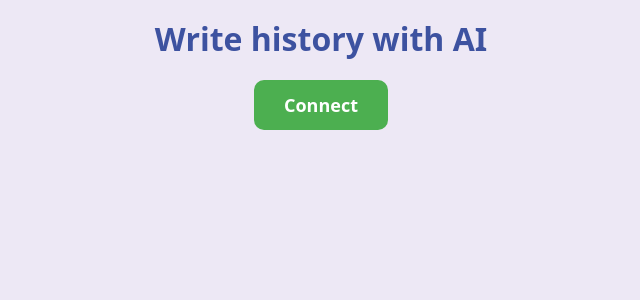
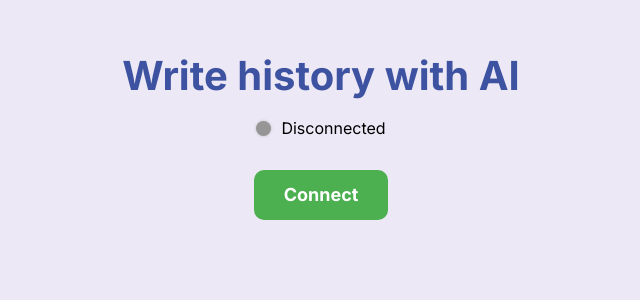
Before and after one commit to akselkristoffersen/llm-story-collab, a SvelteKit app in the folder frontend/: page / in a window 1280 px wide. Shown: the top 300 px of the page, without its empty margins (319-959 px from the left). Built offline with nearby package versions, Linux system fonts and the light colour scheme.

Commit message:
Update style and allow enpty message

```diff
--- a/frontend/src/routes/+layout.svelte
+++ b/frontend/src/routes/+layout.svelte
@@ -12,7 +12,10 @@
         width: 100vw;
         height: 100vh;
         height: 100dvh;
+        min-height: fit-content;
         display: flex;
         justify-content: center;
+        overflow-y: auto;
+        overflow-x: hidden;
     }
 </style>
--- a/frontend/src/routes/+page.svelte
+++ b/frontend/src/routes/+page.svelte
@@ -41,12 +41,10 @@
 	}
 
 	function onSendMessage() {
-		if (message.length > 0) {
-			awaitingResponse = true;
-			messages = [...messages, message];
-			socket.send(message);
-			message = "";
-		}
+		awaitingResponse = true;
+		messages = [...messages, message];
+		socket.send(message);
+		message = "";
 	}
 
 </script>
@@ -55,7 +53,20 @@
 
 <h1>Write history with AI</h1>
 
-<button class="button-connect" on:click={connectToWebsocket} hidden={socketConnecting || socketIsConnected}>
+<div class="connection-status">
+	<div
+	  class="status-light"
+	  style="background-color: {socketIsConnected ? '#4CAF50' : '#969696'}"
+	></div>
+	<p>{socketIsConnected ? 'Connected' : 'Disconnected'}</p>
+  </div>
+
+<button
+	class="button-connect"
+	on:click={connectToWebsocket}
+	hidden={socketIsConnected || socketConnecting}
+	style="background-color: #4CAF50;"
+	>
 	Connect
 </button>
 
@@ -69,14 +80,19 @@
 		type="text"
 		spellcheck="true"
 		disabled={awaitingResponse}
-		placeholder="Input text"
+		placeholder="Enter your text"
 		bind:value={message}
 	/>
-	<input type="submit" on:click={onSendMessage} disabled={awaitingResponse}/>
+	<input class="input-submit" type="submit" on:click={onSendMessage} disabled={awaitingResponse}/>
 </form>
 {/if}
 
-<button class="button-connect" on:click={disconnectFromWebsocket} hidden={!(socketConnecting || socketIsConnected)}>
+<button
+	class="button-connect"
+	on:click={disconnectFromWebsocket}
+	hidden={!(socketConnecting || socketIsConnected)}
+	style="background-color: #969696;"
+	>
 	Disconnect
 </button>
 
@@ -85,51 +101,92 @@
 
 <style lang="scss">
 	.wrapper {
-		width: 100vw;
-        height: 100vh;
-        height: 100dvh;
-		max-width: 800px;
+		width: 800px;
         display: flex;
         flex-direction: column;
 		align-items: center;
-        overflow-y: auto;
-        overflow-x: hidden;
 	}
 
 	h1 {
 		width: 70%;
 		text-align: center;
+		margin: 50px 0px 0px 0px;
+		color: #3D52A0;
+		font-size: 40px;
+	}
+
+	.connection-status {
+		display: flex;
+		align-items: center;
+	}
+
+	.status-light {
+		width: 15px;
+		height: 15px;
+		border-radius: 50%;
+		background-color: red;
+		margin-right: 10px;
+		box-shadow: 0 0 3px rgba(0, 0, 0, 0.2);
 	}
 
 	.history-field {
 		width: 80%;
 		min-height: 100px;
+		max-height: 40vh;
 		background-color: white;
 		border: 2px solid rgb(208, 208, 208);
 		border-radius: 4px;
-		padding: 4px 7px;
+		margin: 10px 0px 10px 0px;
+		padding: 10px 15px;
 		word-wrap: break-word;
 		overflow-wrap: break-word;
 		word-break: break-word;
 		white-space: normal;
+		overflow-y: scroll;
 	}
 
 	.ai-thinking {
 		color: lightgray;
 	}
 
+	form {
+		margin: 10px 0px 15px 0px;
+	}
+
 	.input-text {
-		border: 1px solid rgb(174, 174, 174);
-		padding: 4px 7px;
-		border-radius: 4px;
-		margin: 8px 4px;
+		padding: 10px;
+		font-size: 16px;
+		border: 1px solid #ccc;
+		border-radius: 5px;
+		width: 200px;
+		box-sizing: border-box;
+	}
+
+	.input-submit {
+		background-color: #4CAF50;  /* Green background */
+		color: white;               /* White text */
+		padding: 10px 15px;         /* Padding for the button */
+		font-size: 16px;            /* Font size for button text */
+		border: none;               /* Remove default border */
+		border-radius: 5px; /* Rounded corners, but only right side */
+		cursor: pointer;            /* Pointer on hover */
+		transition: background-color 0.1s ease; /* Smooth hover transition */
+	}
+
+	.input-submit:hover {
+		filter:	brightness(90%);
+	}
+
+	.input-submit:disabled {
+		filter:	brightness(90%);
+		cursor: auto;
 	}
 
 	.button-connect {
-		background-color: #4CAF50;
 		color: white;
 		border: none;
 		padding: 15px 30px;
+		margin-top: 15px;
 		font-size: 18px;
 		font-weight: bold;
 		border-radius: 10px;
@@ -138,11 +195,12 @@
 	}
 
 	.button-connect:hover {
-		background-color: #45a049;
+		filter:	brightness(92%);
 	}
 
 	.button-connect:active {
 		background-color: #388E3C;
 		transform: scale(0.98);
 	}
+
 </style>
--- a/frontend/src/styles/main.scss
+++ b/frontend/src/styles/main.scss
@@ -1,38 +1,22 @@
-// @import "@fontsource/inter/300.css";
-// @import "@fontsource/inter/400.css";
-// @import "@fontsource/inter/500.css";
-// @import "@fontsource/inter/600.css";
-// @import "@fontsource/inter/700.css";
-// @import "@fontsource/inter/800.css";
+@import "@fontsource/inter/300.css";
+@import "@fontsource/inter/400.css";
+@import "@fontsource/inter/500.css";
+@import "@fontsource/inter/600.css";
+@import "@fontsource/inter/700.css";
+@import "@fontsource/inter/800.css";
 
 :root {
     --bg-color: #EDE8F5;
-
-    // --bg-color-dark: #000e1e;
-    // --semi-dark-color: #1e2c57;
-    // --normal-color: #152f60;
-    // --semi-light-color: #85929f;
-    // --light-color: #95a5b6;
-    // --tech-color: #c8d8ec;
-    // --text-color: #D3D9D6;
 }
 
 html,
 body {
     background-color: var(--bg-color);
-    //color: aquamarine;
     scroll-behavior: smooth;
+    font-size: 16px;
 }
 
 body {
-    // font-family: "inter", sans-serif;
-    // background-color: blue;
-    // background-color: var(--bg-color);
-    // color: var(--text-color);
-    // line-height: 1.35;
-    // font-weight: 400;
+    font-family: "inter", sans-serif;
+    line-height: 1.3;
 }
-
-h1 {
-    color: #3D52A0;
-}
```
